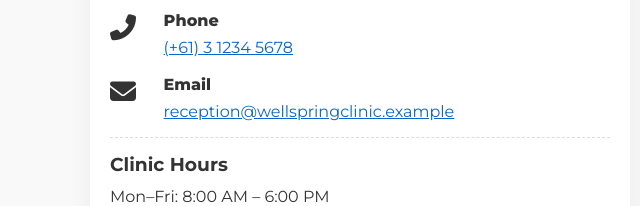
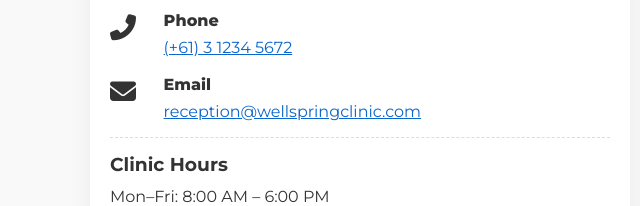
Before and after one commit to thokar10/Clinic, a plain HTML site: page contact.html in a window 1280 px wide. Shown: the part 513-719 px from the top of the page, 0-640 px from the left. Drawn offline with Linux system fonts and the light colour scheme.

Commit message:
small changed

```diff
--- a/contact.html
+++ b/contact.html
@@ -81,7 +81,7 @@
             </div>
             <div>
               <div class="detail-label">Phone</div>
-              <a class="link" href="tel:+61312345678">(+61) 3 1234 5678</a>
+              <a class="link" href="tel:+61312345678">(+61) 3 1234 5672</a>
             </div>
           </div>
 
@@ -92,7 +92,7 @@
             <div>
               <div class="detail-label">Email</div>
               <a class="link" href="mailto:reception@wellspringclinic.example"
-                >reception@wellspringclinic.example</a
+                >reception@wellspringclinic.com</a
               >
             </div>
           </div>
```
